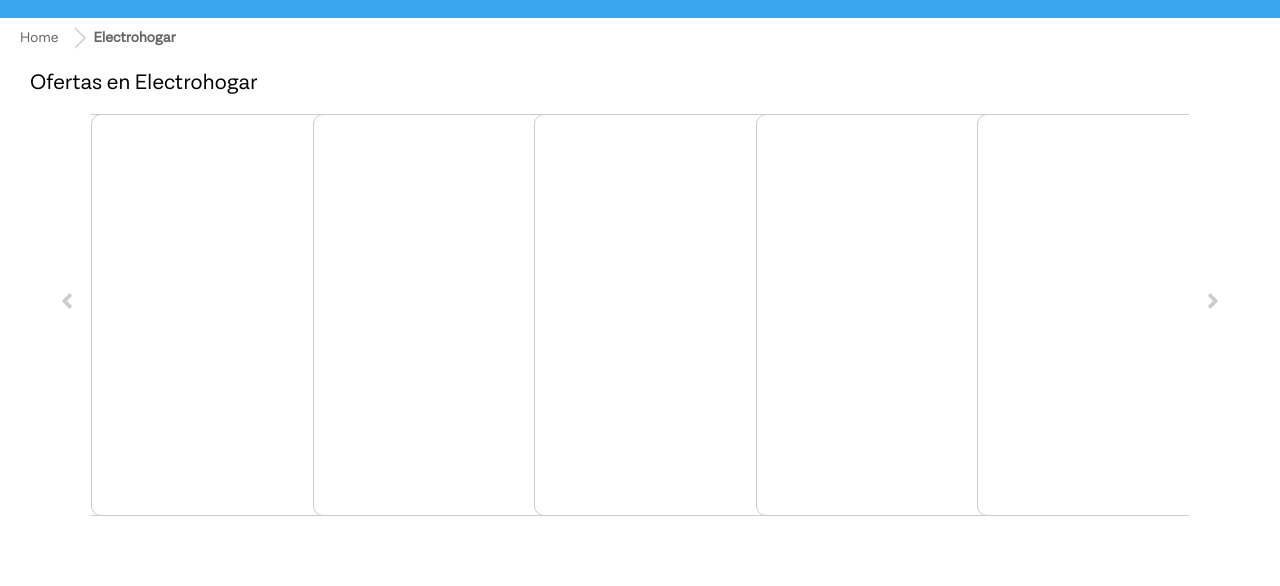
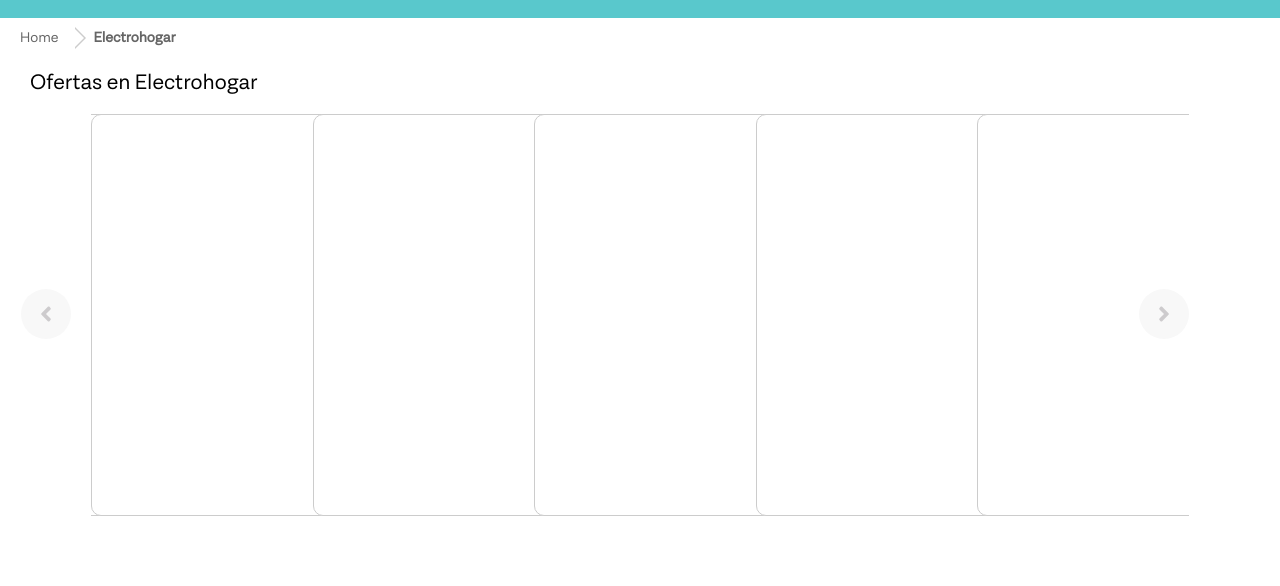
Before and after one commit to Ingvanegas/i2b_template_first, a plain HTML site: page index.html in a window 1280 px wide. Shown: the part 218-804 px from the top of the page. Drawn offline with Linux system fonts and the light colour scheme.

Commit message:
confirmacion

```diff
--- a/css/style.css
+++ b/css/style.css
@@ -280,7 +280,7 @@ body {
   position: relative;
   width: 100%;
   height: 100px;
-  background-color: #3aa5f1;
+  background-color: #59c8cc;
   text-align: center;
   font-size: 30px;
   color: #fff;
@@ -352,10 +352,22 @@ body {
   font-size: 52px;
 }
 .owl-nav .owl-prev {
-  left: -30px;
+  left: -70px;
+  width: 25px;
+  height: 25px;
+  padding: 12.5px;
+  background-color: #f8f8f8;
+  text-align: center;
+  border-radius: 100%;
 }
 .owl-nav .owl-next {
-  right: -30px;
+  right: 0px;
+  width: 25px;
+  height: 25px;
+  padding: 12.5px;
+  background-color: #f8f8f8;
+  text-align: center;
+  border-radius: 100%;
 }
 .item {
   height: 300px;
```
Also changed, not shown: 1 other file.
